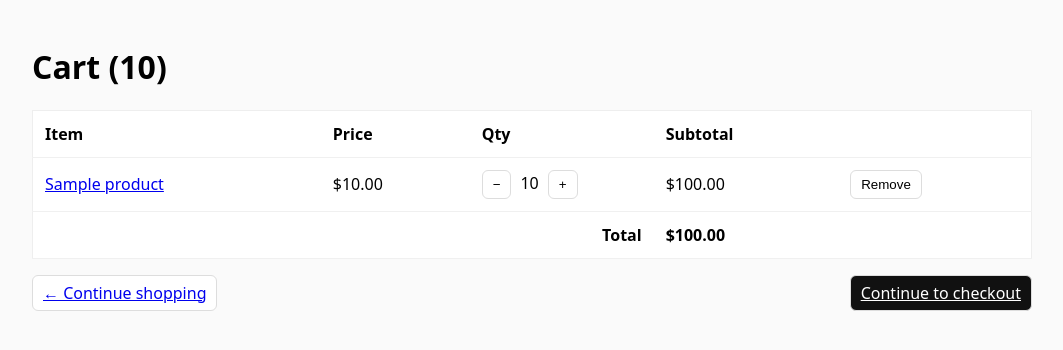
After one commit to choseung-min/IS2108-Group_39-PairProject, a Django app: page /storefront/cart in a window 1280 px wide. The commit adds this page. Shown: the top 350 px of the page, without its empty margins (108-1171 px from the left). Run offline with Django 5.2, Linux system fonts and the light colour scheme; a user stored in the database is signed in; tables that the repository leaves empty hold one stand-in row (values such as "Sample post").

Commit message:
Implemented cart, cart_guest, and product detail logic

```diff
--- a/auroramart/auroramart/settings.py
+++ b/auroramart/auroramart/settings.py
@@ -64,6 +64,7 @@ TEMPLATES = [
                 'django.template.context_processors.request',
                 'django.contrib.auth.context_processors.auth',
                 'django.contrib.messages.context_processors.messages',
+                'storefront.context_processors.cart_meta',
             ],
         },
     },
--- a/auroramart/auroramart/urls.py
+++ b/auroramart/auroramart/urls.py
@@ -21,7 +21,7 @@ from django.conf.urls.static import static
 
 urlpatterns = [
     path('admin/', admin.site.urls),
-    path('', include('storefront.urls')),
+    path('storefront/', include('storefront.urls')),
 ]
 
 if settings.DEBUG:
--- /dev/null
+++ b/auroramart/storefront/context_processors.py
@@ -0,0 +1,12 @@
+from .models import Cart
+
+def cart_meta(request):
+    count = 0
+    if request.user.is_authenticated:
+        # Robust: works even if the user has no Customer row yet
+        cart = Cart.objects.filter(customer__user=request.user).first()
+        if cart:
+            count = cart.count  # your @property on Cart
+    else:
+        count = request.session.get("cart_count", 0)
+    return {"cart_count": count}
--- a/auroramart/storefront/models.py
+++ b/auroramart/storefront/models.py
@@ -3,6 +3,7 @@ from django.utils.text import slugify
 from django.conf import settings
 from django.contrib.auth.models import AbstractUser
 from django.core.validators import MinValueValidator, MaxValueValidator, RegexValidator
+from decimal import Decimal
 
 # Create your models here.
 class User(AbstractUser):
@@ -110,17 +111,33 @@ class Product(models.Model):
         return self.name
 
 class Cart(models.Model):
-    customer = models.OneToOneField('Customer', on_delete=models.CASCADE)
+    customer = models.OneToOneField('Customer', on_delete=models.CASCADE, related_name='cart')
     created_at = models.DateTimeField(auto_now_add=True)
     updated_at = models.DateTimeField(auto_now=True)
+
+    @property
+    def total(self):
+        return sum((item.line_total for item in self.items.select_related('product')), Decimal('0.00'))
+
+    @property
+    def count(self) -> int:
+        return sum(item.quantity for item in self.items.all())
 
     def __str__(self):
         return f"Cart of {self.customer.name}"
 
 class CartItem(models.Model):
-    cart = models.ForeignKey('Cart', on_delete=models.CASCADE)
+    cart = models.ForeignKey('Cart', on_delete=models.CASCADE, related_name='items')
     product = models.ForeignKey('Product', on_delete=models.CASCADE)
     quantity = models.PositiveIntegerField(default=1)
+    price_snapshot = models.DecimalField(max_digits=10, decimal_places=2, null=True, blank=True)
+
+    class Meta:
+        unique_together = ('cart', 'product')
+
+    @property
+    def line_total(self) -> Decimal:
+        return self.price_snapshot * self.quantity
 
     def __str__(self):
         return f"{self.quantity} of {self.product.name} in {self.cart.customer.name}'s cart"
--- /dev/null
+++ b/auroramart/storefront/templates/storefront/cart.html
@@ -0,0 +1,102 @@
+<!doctype html>
+<html>
+<head>
+  <meta charset="utf-8">
+  <title>Your Cart – Aurora Mart</title>
+  <style>
+    body{
+        font-family:system-ui;
+        margin:0;
+        background:#fafafa;
+    }
+    .wrap{
+        max-width:1000px;
+        margin:auto;
+        padding:24px;
+    }
+    table{
+        width:100%;
+        border-collapse:collapse;
+        background:#fff;
+        border:1px solid #eee;
+    }
+    th,td{
+        padding:12px;
+        border-bottom:1px solid #f0f0f0;
+        text-align:left;
+    }
+    .qty form{
+        display:inline;
+    }
+    .btn{
+        padding:6px 10px;
+        border:1px solid #ddd;background:#fff;
+        border-radius:6px;
+        cursor:pointer;
+    }
+    .btn.p{
+        background:#111;
+        color:#fff;
+    }
+    tfoot td{
+        font-weight:700;
+    }
+    .actions{
+        display:flex;
+        justify-content:space-between;
+        margin-top:16px;
+    }
+  </style>
+</head>
+<body>
+  <div class="wrap">
+    <h1>Cart ({{ cart.count }})</h1>
+
+    {% if items %}
+    <table>
+      <thead>
+        <tr><th>Item</th><th>Price</th><th style="width:160px;">Qty</th><th>Subtotal</th><th></th></tr>
+      </thead>
+      <tbody>
+        {% for it in items %}
+        <tr>
+          <td>
+            <a href="{% url 'product' it.product.slug %}">{{ it.product.name }}</a>
+          </td>
+          <td>${{ it.price_snapshot }}</td>
+          <td class="qty">
+            <form method="post" action="{% url 'cart_update' it.id %}">{% csrf_token %}
+              <input type="hidden" name="action" value="dec">
+              <button class="btn" type="submit">−</button>
+            </form>
+            <span style="display:inline-block;min-width:28px;text-align:center">{{ it.quantity }}</span>
+            <form method="post" action="{% url 'cart_update' it.id %}">{% csrf_token %}
+              <input type="hidden" name="action" value="inc">
+              <button class="btn" type="submit">+</button>
+            </form>
+          </td>
+          <td>${{ it.line_total }}</td>
+          <td>
+            <form method="post" action="{% url 'cart_remove' it.id %}">{% csrf_token %}
+              <button class="btn" type="submit">Remove</button>
+            </form>
+          </td>
+        </tr>
+        {% endfor %}
+      </tbody>
+      <tfoot>
+        <tr><td colspan="3" style="text-align:right">Total</td><td>${{ cart.total }}</td><td></td></tr>
+      </tfoot>
+    </table>
+
+    <div class="actions">
+      <a class="btn" href="{% url 'home' %}">← Continue shopping</a>
+      <a class="btn p" href="#">Continue to checkout</a>
+    </div>
+    {% else %}
+      <p>Your cart is empty.</p>
+      <a class="btn" href="{% url 'home' %}">Browse products</a>
+    {% endif %}
+  </div>
+</body>
+</html>
--- a/auroramart/storefront/urls.py
+++ b/auroramart/storefront/urls.py
@@ -4,13 +4,15 @@ from django.http import HttpResponse
 
 urlpatterns = [
     path('', views.home, name='home'),
-    path('cart', lambda request: HttpResponse("Cart page (coming soon)"), name='cart'),
+    path('cart', views.cart_view, name='cart'),
+    path('cart/guest/', views.cart_guest, name='cart_guest'),
+    path('cart/add/<int:product_id>/', views.cart_add, name='cart_add'),
+    path('cart/update/<int:item_id>/', views.cart_update, name='cart_update'),
+    path('cart/remove/<int:item_id>/', views.cart_remove, name='cart_remove'),
     path('signup', views.signup, name='signup'),
     path('login', views.login_view, name='login'),
     path('logout', views.logout_view, name='logout'),
-    path('logout', lambda request: HttpResponse("Logout page (coming soon)"), name='logout'),
-    path('account', lambda request: HttpResponse("Account page (coming soon)"), name='account'),  # Placeholder
+    path('account', lambda request: HttpResponse("Account page (coming soon)"), name='account'),
     path('c/<slug:slug>/', views.home, name='category'),  # Reuse home view for category filtering
-    path('p/<slug:slug>/', lambda request, slug: HttpResponse(f"Product detail page for {slug} (coming soon)"), name='product'),
-    path('card/add/<int:pk>/', lambda request, pk: HttpResponse(f"Add product {pk} to cart (coming soon)"), name='cart_add'),
+    path('p/<slug:slug>/', views.product_detail, name='product'),
 ]
--- a/auroramart/storefront/views.py
+++ b/auroramart/storefront/views.py
@@ -1,17 +1,21 @@
 from django.shortcuts import render, redirect, get_object_or_404
 from django.contrib.auth import login, logout
-from .models import Product, Category
+from django.db import transaction
+from django.db.models import Q
+from django.contrib.auth.decorators import login_required
+from .models import Product, Category, Cart, CartItem, Customer
 from .forms import UserSignupForm, CustomerForm, EmailLoginForm
 
 # Create your views here.
 
+#Home / Product Listing View
 def home(request, slug=None):
     products = Product.objects.select_related('category').all()
 
     # PARENTS ONLY (the 12 main categories)
     categories = (
         Category.objects
-        .filter(parent__isnull=True)   # <— only top-level
+        .filter(parent__isnull=True)
         .order_by('name')[:12]
     )
 
@@ -21,7 +25,7 @@ def home(request, slug=None):
     category = None
     if slug:
         category = get_object_or_404(Category, slug=slug)
-        products = products.filter(category=category)
+        products = products.filter(Q(category=category) | Q(category__parent=category))
 
     if q:
         products = products.filter(name__icontains=q)
@@ -40,11 +44,12 @@ def home(request, slug=None):
         'products': products[:500],
         'q': q,
         'sort': sort,
-        'cart_count': request.session.get('cart_count', 0),
+        'cart_count': _get_cart_for(request.user).count if request.user.is_authenticated else request.session.get("cart_count", 0),
         'category': category,
     }
     return render(request, 'storefront/home.html', context)
 
+#Signup / Login / Logout Views
 def signup(request):
     # Handle GET (empty form) vs POST (submitted form)
     if request.method == "POST":
@@ -83,3 +88,76 @@ def login_view(request):
 def logout_view(request):
     logout(request)
     return redirect('home')
+
+#Cart Views
+def cart_guest(request):
+    return render(request, 'storefront/cart_guest.html')
+
+def _get_customer_for(user):
+    return get_object_or_404(Customer, user=user)
+
+def _get_cart_for(user):
+    customer = _get_customer_for(user)
+    cart, _ = Cart.objects.get_or_create(customer=customer)
+    return cart
+
+def product_detail(request, slug):
+    p = get_object_or_404(Product, slug=slug, is_active=True)
+    if request.method == "POST":
+        if not request.user.is_authenticated:
+            return redirect('login')
+        qty = max(1, int(request.POST.get('quantity', '1') or 1))
+        with transaction.atomic():
+            cart = _get_cart_for(request.user)
+            item, created = CartItem.objects.select_for_update().get_or_create(
+                cart=cart, product=p, defaults={'quantity':qty, 'price_snapshot': p.price})
+            if not created:
+                item.quantity += qty
+                if item.price_snapshot is None:
+                    item.price_snapshot = p.price
+            item.save(update_fields=['quantity', 'price_snapshot'])
+        request.session['cart_count'] = cart.count
+        return redirect('cart')
+    return render(request, 'storefront/product_detail.html', {'product': p})
+
+@login_required
+def cart_add(request, product_id):
+    p = get_object_or_404(Product, pk=product_id, is_active=True)
+    cart = _get_cart_for(request.user)
+    item, created = CartItem.objects.get_or_create(cart=cart, product=p, defaults={'price_snapshot': p.price})
+    if not created:
+        item.quantity += 1
+        if item.price_snapshot is None:
+            item.price_snapshot = p.price
+        item.save(update_fields=['quantity', 'price_snapshot'])
+    request.session['cart_count'] = cart.count
+    return redirect('cart')
+
+def cart_view(request):
+    if not request.user.is_authenticated:
+        return render(request, 'storefront/cart_guest.html')
+
+    cart = _get_cart_for(request.user)
+    items = cart.items.select_related('product').all()
+    return render(request, 'storefront/cart.html', {'cart': cart, 'items': items})
+
+@login_required
+def cart_update(request, item_id):
+    item = get_object_or_404(CartItem, pk=item_id, cart__customer__user=request.user)
+    action = request.POST.get('action')
+    if action == "inc":
+        item.quantity += 1
+        item.save(update_fields=['quantity'])
+    elif action == "dec":
+        item.quantity = max(1, item.quantity - 1)
+        item.save(update_fields=['quantity'])
+    request.session['cart_count'] = item.cart.count
+    return redirect('cart')
+
+@login_required
+def cart_remove(request, item_id):
+    item = get_object_or_404(CartItem, pk=item_id, cart__customer__user=request.user)
+    cart = item.cart
+    item.delete()
+    request.session['cart_count'] = cart.count
+    return redirect('cart')
```
Also changed, not shown: auroramart/storefront/templates/storefront/cart_guest.html (added, +17 -0 lines), auroramart/storefront/templates/storefront/home.html (+14 -7 lines), auroramart/storefront/templates/storefront/product_detail.html (added, +64 -0 lines), auroramart/storefront/migrations/0003_remove_category_uniq_category_parent_slug_and_more.py (added), auroramart/storefront/static/img/Placeholder Img.png (added).
